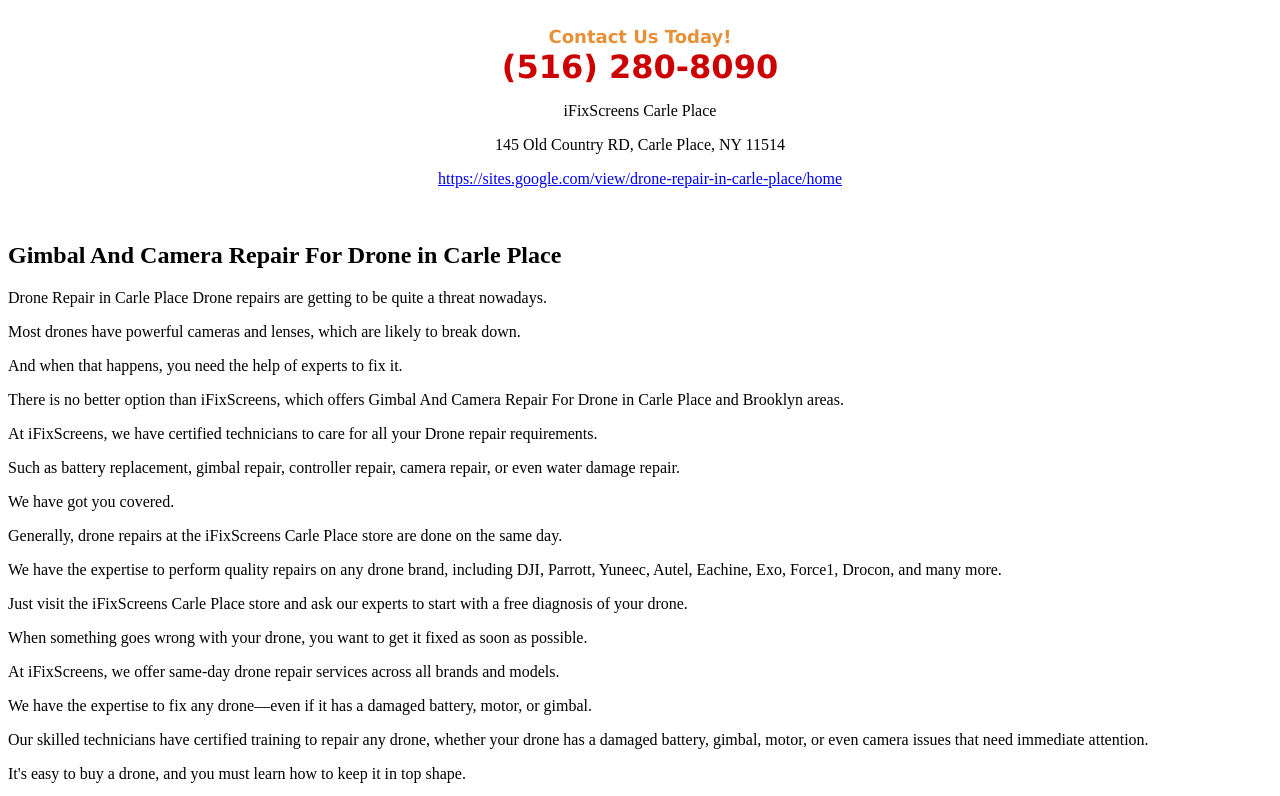
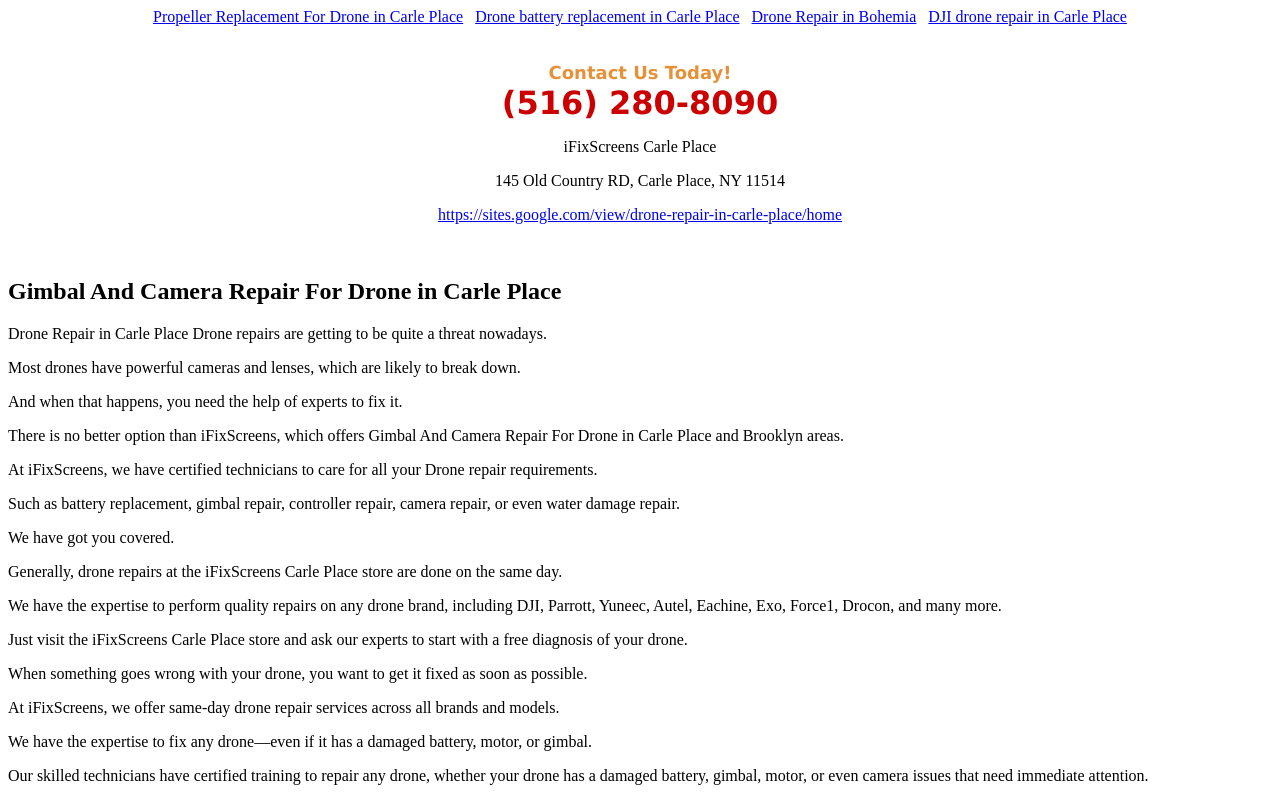
Before and after one commit to iFix786/Drone-Repair-in-Carle-Place, a plain HTML site: page GimbalAndCameraRepairForDroneinCarlePlace.html in a window 1280 px wide. Shown: the top 796 px of the page. Drawn offline with Linux system fonts and the light colour scheme.

Commit message:
Update GimbalAndCameraRepairForDroneinCarlePlace.html

```diff
--- a/GimbalAndCameraRepairForDroneinCarlePlace.html
+++ b/GimbalAndCameraRepairForDroneinCarlePlace.html
@@ -1,4 +1,12 @@
-<!DOCTYPE html><html><body><div class="sites-embed-align-center-wrapping-off"><div class="sites-embed-border-on sites-embed sites-embed-full-width" style="width:100%;"><div class="sites-embed-content sites-embed-type-text"><div class="sites-embed-content-textbox"><div dir="ltr"><div style="text-align:center"><br><span style="color:rgb(230,145,56)"><b><font size="4"><span style="font-family:verdana,sans-serif">Contact Us Today!</span></font></b></span><br><span style="color:rgb(204,0,0)"><b><font size="6"><span style="font-family:verdana,sans-serif">(516) 280-8090</span></font></b></span><br><p>iFixScreens Carle Place</p><p>145 Old Country RD, Carle Place, NY 11514</p><p><a href="https://sites.google.com/view/drone-repair-in-carle-place/home" target="_blank">https://sites.google.com/view/drone-repair-in-carle-place/home</a></p><br></div></div></div></div></div></div><h2>Gimbal And Camera Repair For Drone in Carle Place</h2>Drone Repair in Carle Place
+<!DOCTYPE html><html><body>
+   <div style="text-align: center;">
+        <a href="./PropellerReplacementForDroneinCarlePlace.html">Propeller Replacement For Drone in Carle Place</a>&nbsp&nbsp
+
+        <a href="./DronebatteryreplacementinCarlePlace.html">Drone battery replacement in Carle Place</a>&nbsp&nbsp
+<a href="./index.html">Drone Repair in Bohemia</a>&nbsp&nbsp
+        <a href="./DJIdronerepairinCarlePlace.html">DJI drone repair in Carle Place</a>
+    </div><br/>
+  <div class="sites-embed-align-center-wrapping-off"><div class="sites-embed-border-on sites-embed sites-embed-full-width" style="width:100%;"><div class="sites-embed-content sites-embed-type-text"><div class="sites-embed-content-textbox"><div dir="ltr"><div style="text-align:center"><br><span style="color:rgb(230,145,56)"><b><font size="4"><span style="font-family:verdana,sans-serif">Contact Us Today!</span></font></b></span><br><span style="color:rgb(204,0,0)"><b><font size="6"><span style="font-family:verdana,sans-serif">(516) 280-8090</span></font></b></span><br><p>iFixScreens Carle Place</p><p>145 Old Country RD, Carle Place, NY 11514</p><p><a href="https://sites.google.com/view/drone-repair-in-carle-place/home" target="_blank">https://sites.google.com/view/drone-repair-in-carle-place/home</a></p><br></div></div></div></div></div></div><h2>Gimbal And Camera Repair For Drone in Carle Place</h2>Drone Repair in Carle Place
 Drone repairs are getting to be quite a threat nowadays. <p>Most drones have powerful cameras and lenses, which are likely to break down. <p>And when that happens, you need the help of experts to fix it. <p>There is no better option than iFixScreens, which offers Gimbal And Camera Repair For Drone in Carle Place  and Brooklyn areas.
 <p>
 
```
